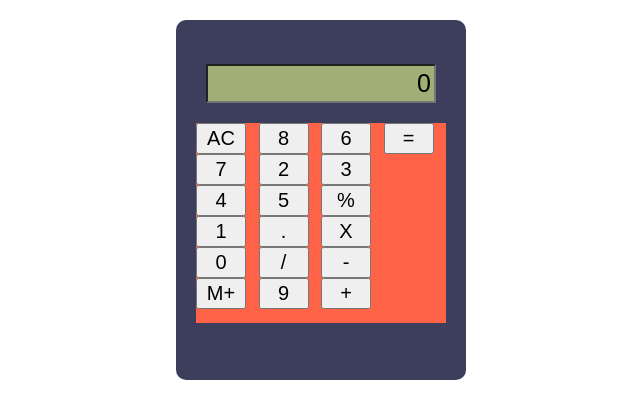
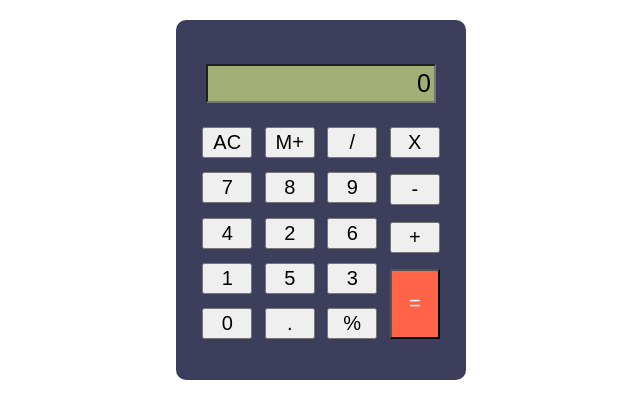
Before and after one commit to ashwinisinare07/Calculator, a plain HTML site: page index.html in a window 1280 px wide. Shown: the whole page, without its empty margins (319-959 px from the left). Drawn offline with Linux system fonts and the light colour scheme.

Commit message:
created all calculator buttons properly

```diff
--- a/index.html
+++ b/index.html
@@ -23,17 +23,25 @@
      margin-bottom: 20px;;
 }
 .btn-container{
-    height: 200px;
-    background-color: tomato;
+    height: 220px;
 display: flex;
 flex-direction: column;
 flex-wrap: wrap;
+justify-content: space-between;
+align-items: center;
 }
 .btn{
     width: 50px;
     text-align: center;
     padding:2px 0;
     font-size: 20px;
+    margin: 4px;
+
+}
+.btn-equal{
+    background-color: #ff6348;
+    height:70px;
+    color: #ffff;
 }
 
     </style>
@@ -63,7 +71,7 @@ flex-wrap: wrap;
 <button class="btn">X</button>
 <button class="btn">-</button>
 <button class="btn">+</button>
-<button class="btn">=</button>
+<button class="btn btn-equal">=</button>
 
     </div>
     </div>
```
